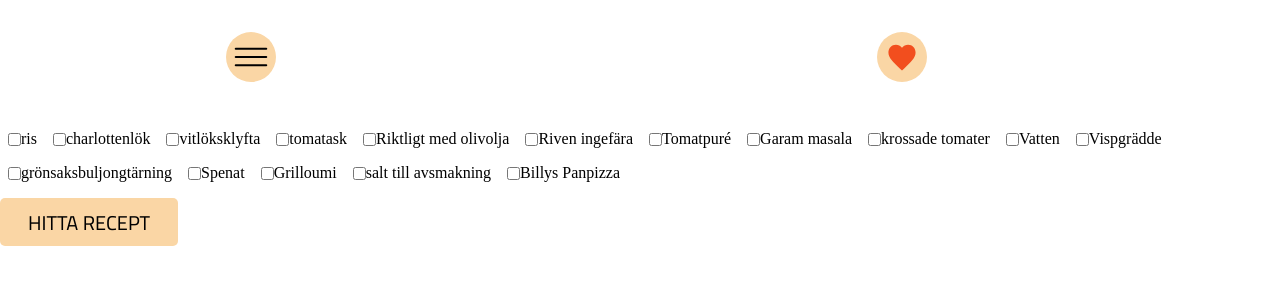
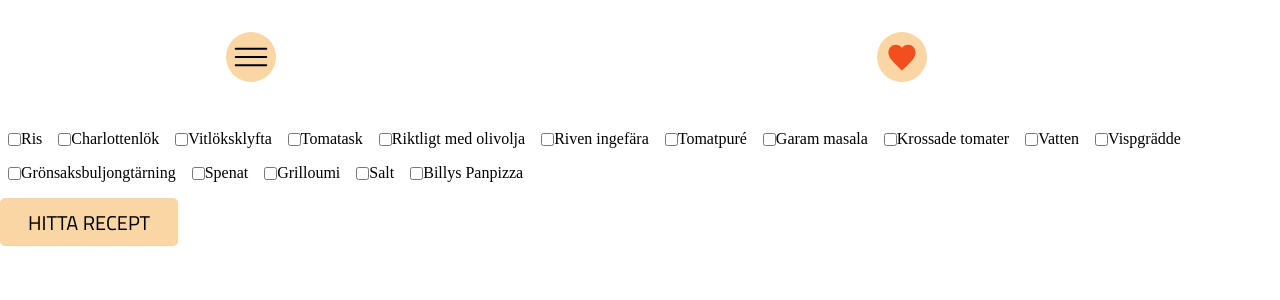
Before and after one commit to CarlMBergman/kokbok, a React (Vite) app in the folder kokbok/: page /findrecipe in a window 1280 px wide. Shown: the top 300 px of the page. Built offline with nearby package versions, Linux system fonts and the light colour scheme.

Commit message:
hitta recept

```diff
--- a/kokbok/src/components/FilterFunction.jsx
+++ b/kokbok/src/components/FilterFunction.jsx
@@ -7,9 +7,9 @@ import RecipeForList from './RecipeForList';
 function FilterFunction() {
 
     const [checked, setChecked] = useState([]);
-    const [show, toggleShow] = useState(true)
+    const [show, toggleShow] = useState(false)
     let cookableRecipe = [];
-    let recipesToShow = [];
+    const [recipesToShow, setRecipesToShow] = useState([]);
     const allRecipes = useSelector((state) => { return state.recipes })
     // const [lengthCount, setLengthCount] = useState(0)
     let allIngredients = [];
@@ -45,7 +45,7 @@ function FilterFunction() {
 
     function handleClick() {
         cookableRecipe = [];
-        recipesToShow = [];
+        setRecipesToShow([])
         allRecipes.forEach((recipe) => {
             checked.forEach((checkedR) => {
                 recipe.ingredients.forEach((ingredient) => {
@@ -63,17 +63,21 @@ function FilterFunction() {
             })
         })
         console.log(cookableRecipe);
+        setRecipesToShow(cookableRecipe.map((recipe) => {
+            return <RecipeForList
+            recipe={ recipe }
+            rating={ recipe.rating }
+            imgPath={ recipe.imgPath }
+            name={ recipe.name }
+            key={ recipe.name } />
+        }))
         toggleShow(true)
+
+        console.log(recipesToShow);
     }
-    recipesToShow = cookableRecipe.map((recipe) => {
-        return <RecipeForList
-        recipe={ recipe }
-        rating={ recipe.rating }
-        imgPath={ recipe.imgPath }
-        name={ recipe.name }
-        key={ recipe.name } />
-    })
-    console.log(recipesToShow);
+
+
+
 
     return (
         <section>
@@ -82,6 +86,7 @@ function FilterFunction() {
             </article>
             <button onClick={ handleClick } className='start__btn filter__btn'>HITTA RECEPT</button>
             {show && ([recipesToShow])}
+            {/* {recipesToShow} */}
         </section>
     )
 }
--- a/kokbok/src/components/LikeBtn.jsx
+++ b/kokbok/src/components/LikeBtn.jsx
@@ -26,7 +26,8 @@ function LikeBtn(props) {
         if (like === '/src/components/img/not-liked.svg') {
             setLike('/src/components/img/liked.svg')
             dispatch(addRecipe(props.currentRecipe))
-        } else {
+        }
+        else {
             setLike('/src/components/img/not-liked.svg')
             dispatch(removeRecipe(props.currentRecipe))
         }
--- a/kokbok/src/components/Reducer.js
+++ b/kokbok/src/components/Reducer.js
@@ -6,22 +6,22 @@ const initialState = {
                 {
                     amount: 2,
                     measurement: 'port',
-                    ingredient: 'ris'
+                    ingredient: 'Ris'
                 },
                 {
                     amount: 0.5,
                     measurement: '',
-                    ingredient: 'charlottenlök'
+                    ingredient: 'Charlottenlök'
                 },
                 {
                     amount: 0.5,
                     measurement: '',
-                    ingredient: 'vitlöksklyfta'
+                    ingredient: 'Vitlöksklyfta'
                 },
                 {
                     amount: 0.5,
                     measurement: '',
-                    ingredient: 'tomatask'
+                    ingredient: 'Tomatask'
                 },
                 {
                     amount: 0,
@@ -46,7 +46,7 @@ const initialState = {
                 {
                     amount: 195,
                     measurement: 'g',
-                    ingredient: 'krossade tomater'
+                    ingredient: 'Krossade tomater'
                 },
                 {
                     amount: 0.5,
@@ -61,7 +61,7 @@ const initialState = {
                 {
                     amount: 0.5,
                     measurement: '',
-                    ingredient: 'grönsaksbuljongtärning'
+                    ingredient: 'Grönsaksbuljongtärning'
                 },
                 {
                     amount: 75,
@@ -76,7 +76,7 @@ const initialState = {
                 {
                     amount: 0,
                     measurement: '',
-                    ingredient: 'salt till avsmakning'
+                    ingredient: 'Salt'
                 },
             ],
             cooking: [
```
